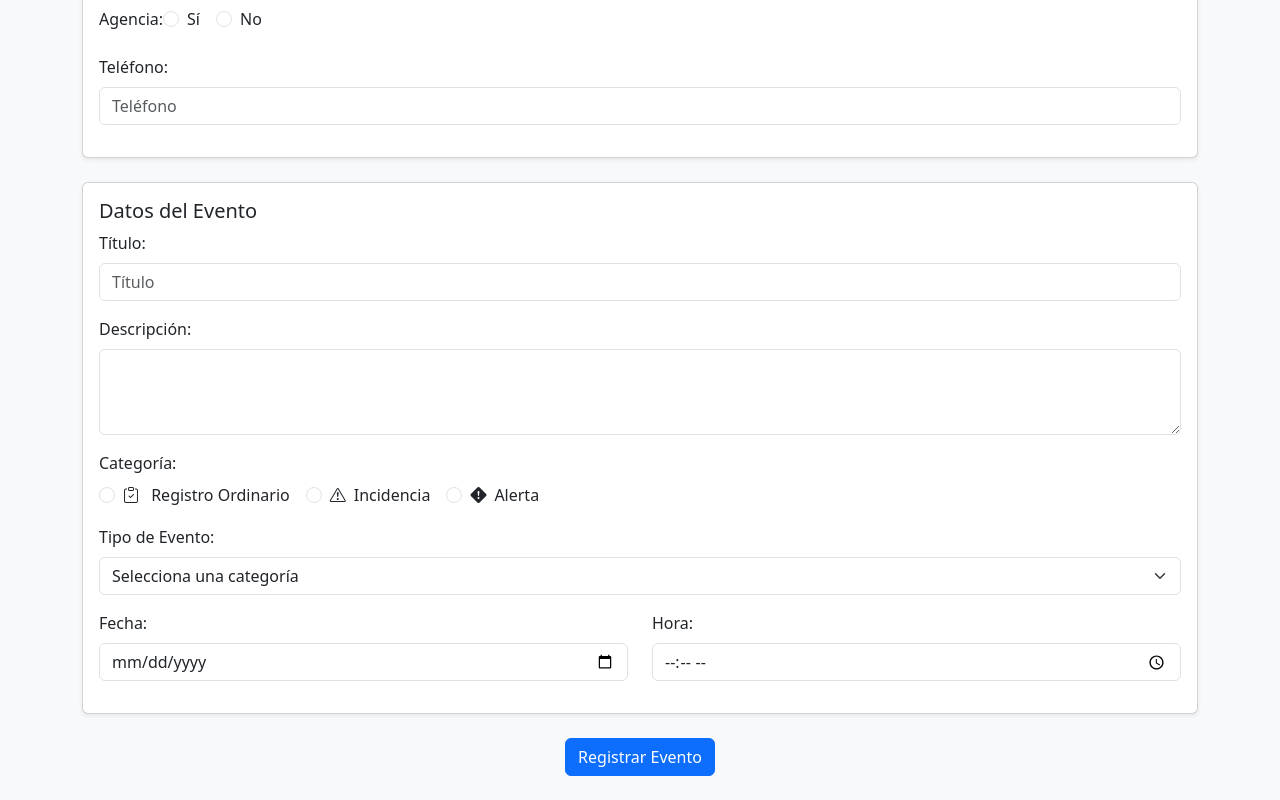
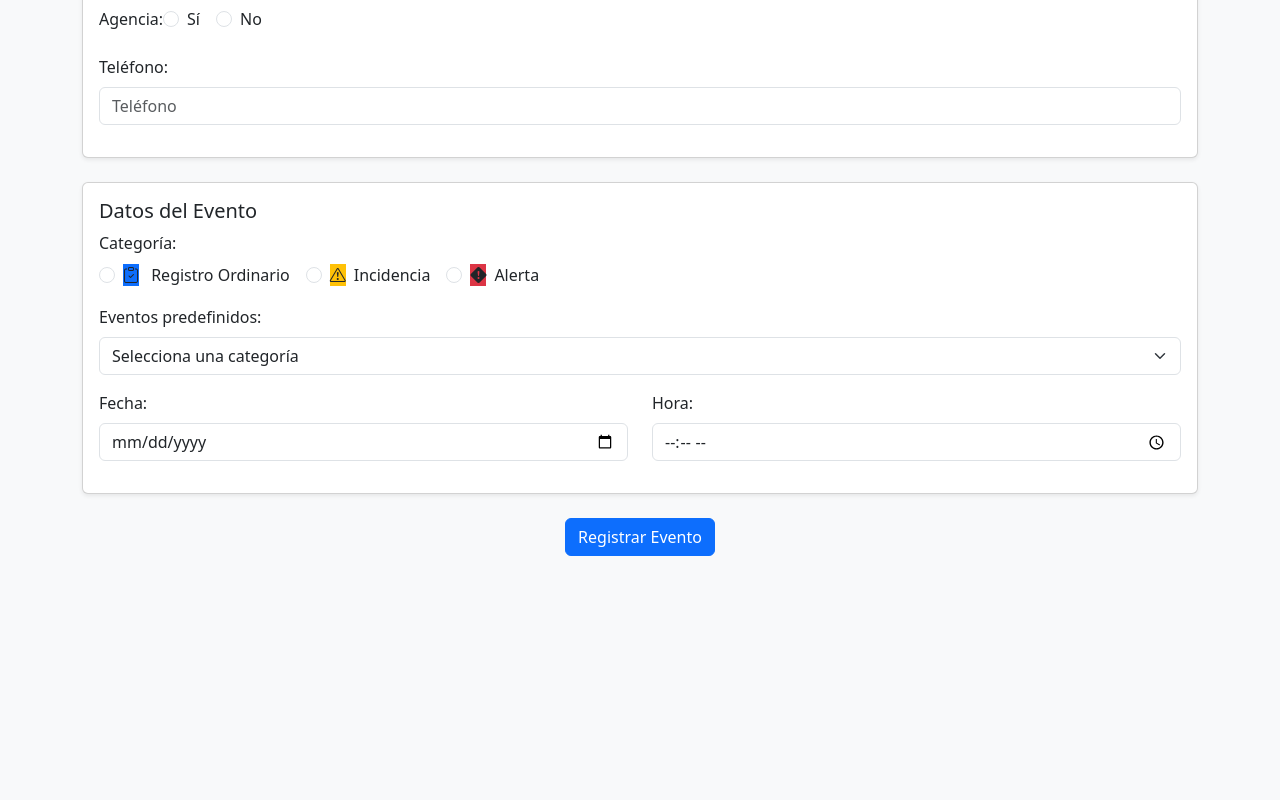
Before and after one commit to juanmartinezdb/cliente-logger, an Angular app: page / in a window 1280 px wide. Shown: the part 732-1532 px from the top of the page. After the commit the page ends 1312 px from the top, so only its background shows below. Built offline with nearby package versions, Linux system fonts and the light colour scheme; data requests are answered from the project's data file.

Commit message:
editado formulario, preguntar observables

```diff
--- a/src/app/formulario/formulario.component.html
+++ b/src/app/formulario/formulario.component.html
@@ -84,6 +84,40 @@
   <div class="card shadow-sm p-3 mb-4">
     <h5 class="card-title">Datos del Evento</h5>
     <div class="mb-3">
+        <label class="form-label">Categoría:</label>
+        <div class="d-flex gap-3 flex-warp">
+          <div class="form-check">
+            <input type="radio" id="tipoRegistro" value="registro" name="tipo" class="form-check-input"
+              formControlName="tipo">
+            <label for="tipoRegistro" class="form-check-label"><i class="bi bi-clipboard-check me-2 bg-primary"></i> Registro
+              Ordinario</label>
+          </div>
+          <div class="form-check">
+            <input type="radio" id="tipoIncidencia" value="incidencia" name="tipo" class="form-check-input"
+              formControlName="tipo">
+            <label for="tipoIncidencia" class="form-check-label"><i
+                class="bi bi-exclamation-triangle me-2 bg-warning"></i>Incidencia</label>
+          </div>
+          <div class="form-check">
+            <input type="radio" id="tipoAlerta" name="tipo" value="alerta" class="form-check-input"
+              formControlName="tipo">
+            <label for="tipoAlerta" class="form-check-label"><i
+                class="bi bi-exclamation-diamond-fill me-2 bg-danger"></i>Alerta</label>
+          </div>
+        </div>
+      </div>
+      <div class="mb-3">
+        <label for="tipoE" class="form-label">Eventos predefinidos:</label>
+        <select id="tipoE" name="predefinidos" class="form-select" formControlName="predefinidos">
+          <option value="" selected disabled>Selecciona una categoría</option>
+          @for (predef of predefinidas; track $index) {
+          <option [value]="predef.id">{{predef.nombre}}</option>
+          }
+        </select>
+      </div>
+      @if (!predefinidas){
+
+          <div class="mb-3">
             <label for="tituloE" class="form-label">Título:</label>
             <input type="text" id="tituloE" class="form-control" placeholder="Título" formControlName="tituloEvento">
           </div>
@@ -91,38 +125,8 @@
             <label for="descripcionE" class="form-label">Descripción:</label>
             <textarea id="descripcionE" class="form-control" rows="3" formControlName="descripcionEvento"></textarea>
           </div>
-    <div class="mb-3">
-      <label class="form-label">Categoría:</label>
-      <div class="d-flex gap-3 flex-warp">
-        <div class="form-check">
-          <input type="radio" id="tipoRegistro" value="registro" name="tipo" class="form-check-input"
-            formControlName="tipo">
-          <label for="tipoRegistro" class="form-check-label"><i class="bi bi-clipboard-check me-2"></i> Registro
-            Ordinario</label>
-        </div>
-        <div class="form-check">
-          <input type="radio" id="tipoIncidencia" value="incidencia" name="tipo" class="form-check-input"
-            formControlName="tipo">
-          <label for="tipoIncidencia" class="form-check-label"><i
-              class="bi bi-exclamation-triangle me-2"></i>Incidencia</label>
-        </div>
-        <div class="form-check">
-          <input type="radio" id="tipoAlerta" name="tipo" value="alerta" class="form-check-input"
-            formControlName="tipo">
-          <label for="tipoAlerta" class="form-check-label"><i
-              class="bi bi-exclamation-diamond-fill me-2"></i>Alerta</label>
-        </div>
-      </div>
-    </div>
-    <div class="mb-3">
-      <label for="tipoE" class="form-label">Tipo de Evento:</label>
-      <select id="tipoE" class="form-select" formControlName="predefinidos">
-        <option value="" selected disabled>Selecciona una categoría</option>
-        @for (predef of predefinidas; track $index) {
-        <option [value]="predef.id">{{predef.nombre}}</option>
       }
-      </select>
-    </div>
+
     <div class="row">
       <div class="col-md-6 mb-3">
         <label for="fechaE" class="form-label">Fecha:</label>
--- a/src/app/formulario/formulario.component.ts
+++ b/src/app/formulario/formulario.component.ts
@@ -44,7 +44,7 @@ export class FormularioComponent implements OnInit {
       tituloEvento: ['', [Validators.required]],
       descripcionEvento: ['', [Validators.required]],
       tipo: ['', [Validators.required]],
-      predefinidos: ['', [Validators.required]],
+      predefinidos: [''],
       fechaRegistrada: ['', [Validators.required]],
       horaRegistrada: ['', [Validators.required]],
       createdAt: [new Date()]
@@ -67,6 +67,17 @@ export class FormularioComponent implements OnInit {
     })
     this.formH.get('tipo')?.valueChanges.subscribe((t: string) => {
       this.predefinidas = this.predefinidasAll.filter(p => p.tipo === t);
+    })
+    this.formH.get('predefinidos')?.valueChanges.subscribe((t: string) => {
+      const predef = this.predefinidas.find(p=> p.id==t);
+      this.formH.patchValue({
+        tituloEvento: predef?.nombre,
+        descripcionEvento: predef?.descripcion
+      })
+      console.log(predef?.id);
+
+
+
     })
   }
 
@@ -93,7 +104,7 @@ export class FormularioComponent implements OnInit {
         habitacionC: (this.formH.value.habitacion).numero,
         agencia: this.formH.value.agencia ? this.formH.value.agenciaT : '',
         telefonoC: this.formH.value.telefono,
-        tituloE: this.formH.value.tituloEvento,
+        tituloE:  this.formH.value.tituloEvento,
         descripcionE: this.formH.value.descripcionEvento,
         categoria: this.formH.value.tipo,
         predefinido: this.formH.value.predefinidos,
@@ -105,7 +116,7 @@ export class FormularioComponent implements OnInit {
       this.datosService.addRegistro(nuevoRegistro)
         .then(() => {
           console.log('Registro agregado:', nuevoRegistro);
-          this.formH.reset(); // Limpiar el formulario tras el envío
+          this.formH.reset();
         })
         .catch(err => console.log('Error:', err));
     } else {
```
Lines whose indentation alone changed are shown as unchanged.
